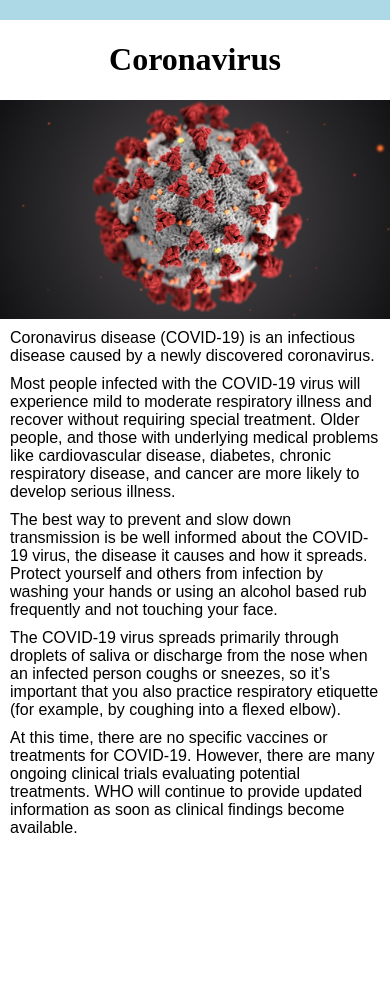
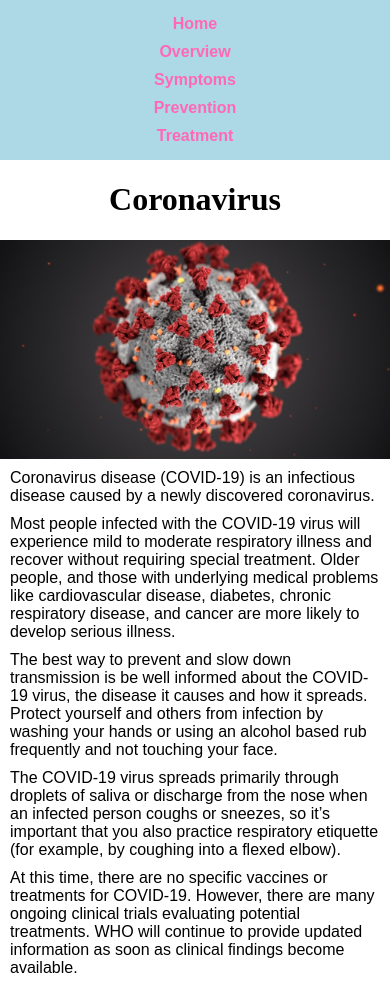
Before and after one commit to RHRaju01/project0, a plain HTML site: page index.html in a window 390 px wide. Before the commit the page ends 847 px from the top, so only its background shows below. Drawn offline with Linux system fonts and the light colour scheme.

Commit message:
more fixation on navigation url on screens <=492px

```diff
--- a/styles/project0.css
+++ b/styles/project0.css
@@ -11,7 +11,6 @@ body {
     margin: 0;
     list-style: 0;
     text-align: center;
-
 }
 .nav-ul li {
     display: inline-block;
@@ -81,6 +80,7 @@ p, li {
 }
 @media (max-width: 492px) {
     .nav-ul li {
-        display: none;
+        display: block;
+        padding: 5px;
     }
 }
```
